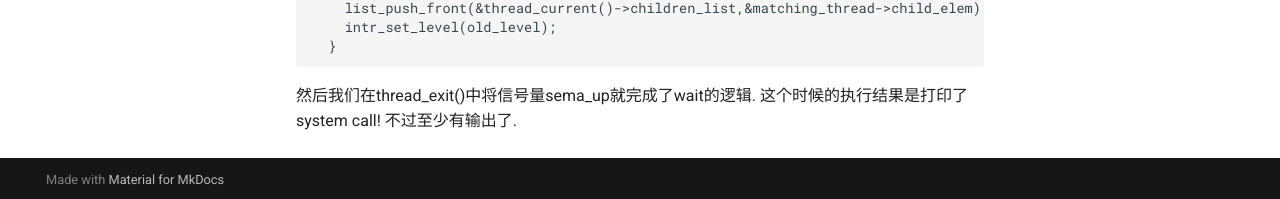
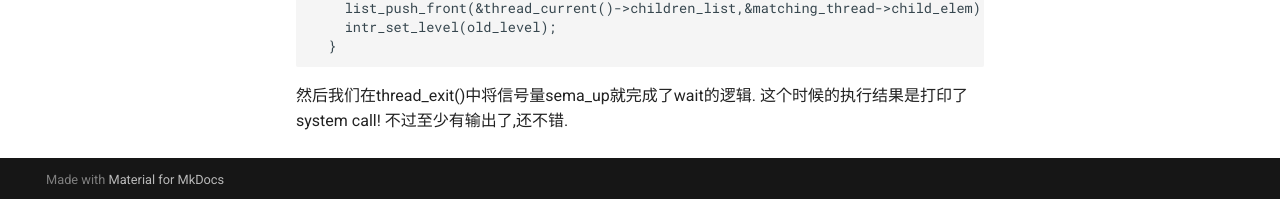
Before and after one commit to silence179/my-wiki, an MkDocs documentation site: the page built from docs/pintos/pintos lab2 record.md, in a window 1280 px wide and 900 px high, scrolled down 1160 px. Shown: the part 698-897 px from the top of the window. Built offline with MkDocs 1.6.1 and Material for MkDocs 9.7.7, drawn with Linux system fonts in a browser that asks for light colours.

Commit message:
vault backup: 2025-10-30 22:29:03

````diff
--- a/docs/pintos/pintos lab2 record.md
+++ b/docs/pintos/pintos lab2 record.md
@@ -84,4 +84,4 @@ if (tid == TID_ERROR)
 ```
 然后我们在thread_exit()中将信号量sema_up就完成了wait的逻辑.
 这个时候的执行结果是打印了system call!
-不过至少有输出了.
+不过至少有输出了,还不错.
````
